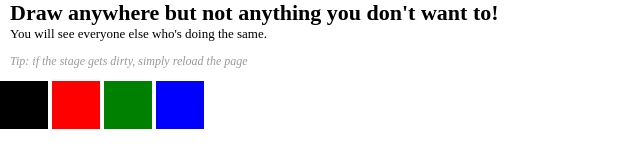
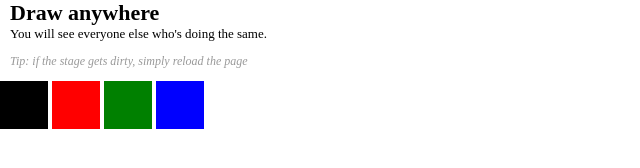
Before and after one commit to tan-dovan/nodejs-draw-game, a website: page public/index.html in a window 1280 px wide. Shown: the whole page, without its empty margins (0-640 px from the left). Drawn offline with nearby package versions, Linux system fonts and the light colour scheme; no server answers.

Commit message:
update main.sj

```diff
--- a/public/index.html
+++ b/public/index.html
@@ -8,7 +8,7 @@
 <body>
 
   <canvas class="whiteboard" ></canvas>
-<h1>Draw anywhere but not anything you don't want to!</h1><h2> You will see everyone else who's doing the same.</h2>
+<h1>Draw anywhere</h1><h2> You will see everyone else who's doing the same.</h2>
 <h3>Tip: if the stage gets dirty, simply reload the page</h3
   <div class="colors">
     <div class="color black"></div>
```
